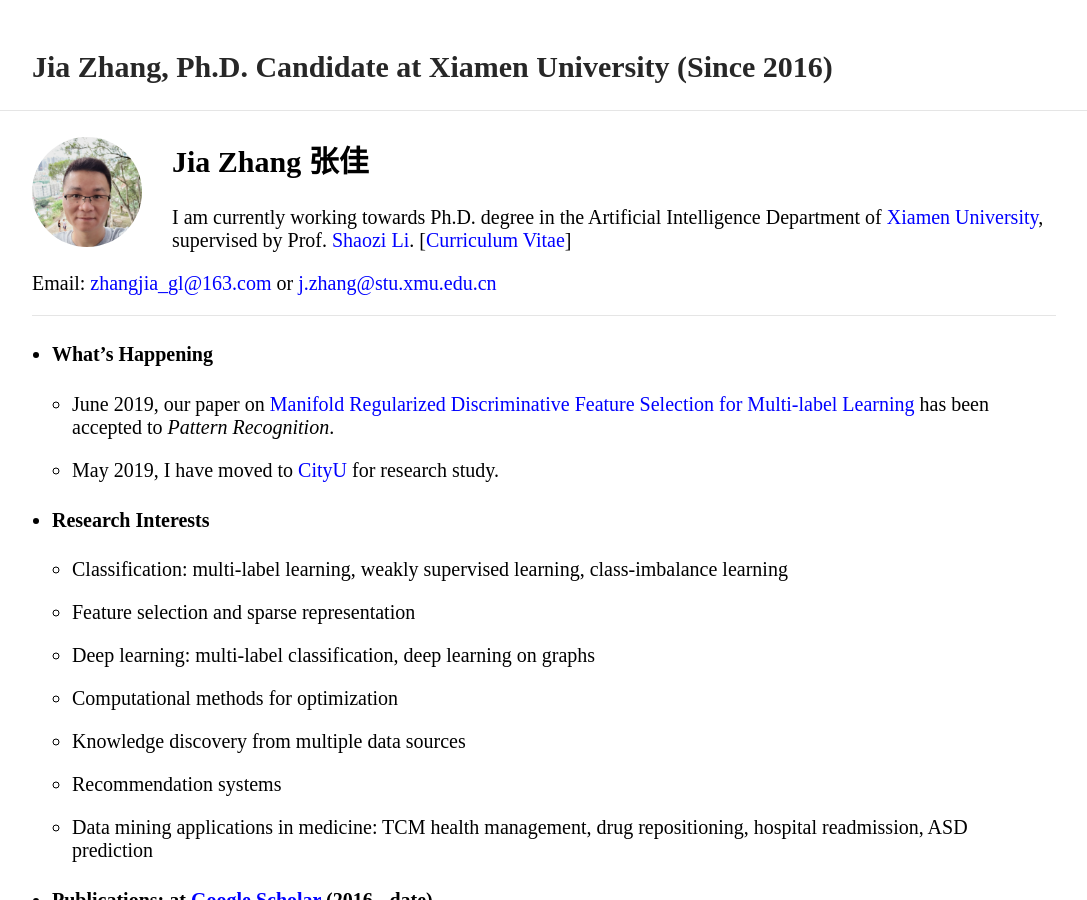
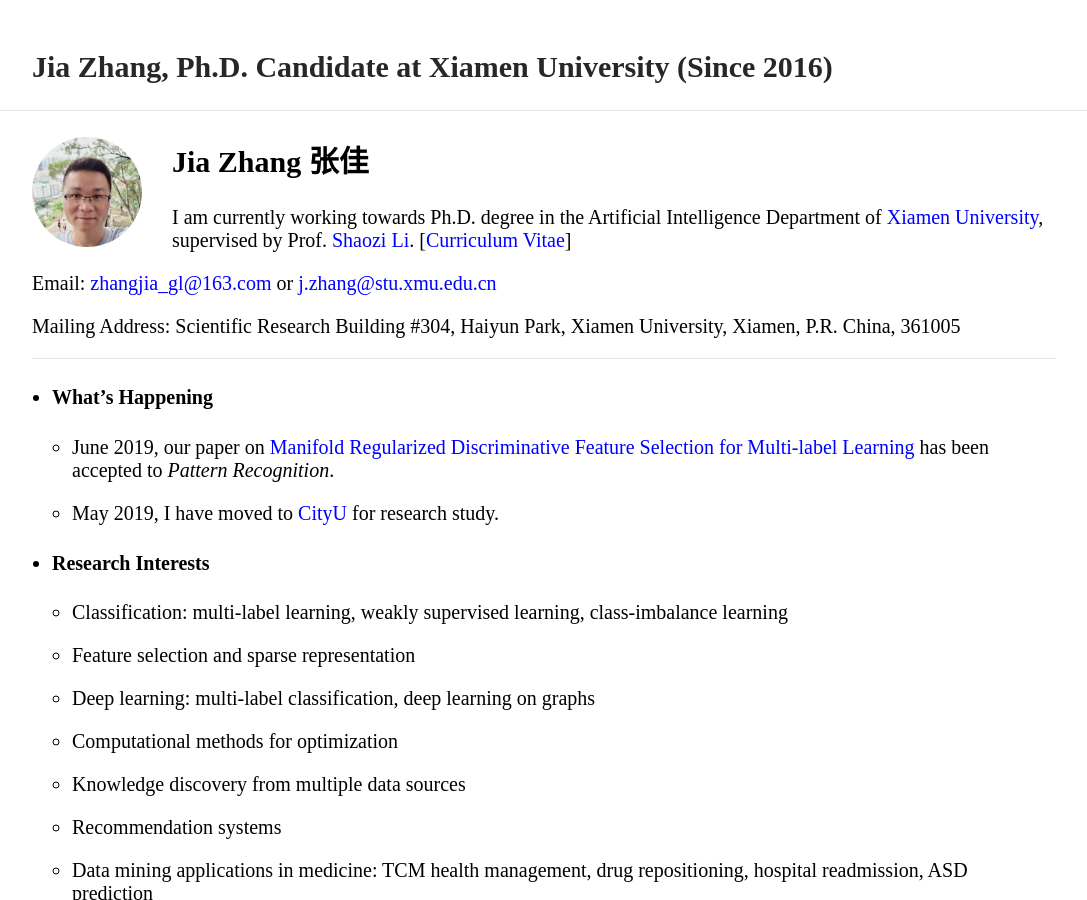
Before and after one commit to jiazhang-ml/jiazhang-ml.github.io, a Jekyll site: the page built from index.md, in a window 1280 px wide and 900 px high. Shown: the whole window, without its empty margins (96-1183 px from the left). Built offline with Jekyll 4.4.1, drawn with Linux system fonts in a browser that asks for light colours.

Commit message:
Update index.md

```diff
--- a/index.md
+++ b/index.md
@@ -9,6 +9,8 @@ layout: default
 I am currently working towards Ph.D. degree in the Artificial Intelligence Department of [Xiamen University](https://www.xmu.edu.cn/), supervised by Prof. [Shaozi Li](http://imt.xmu.edu.cn/szdw.html). [[Curriculum Vitae](resume.pdf)]
 
 Email: [zhangjia_gl@163.com](mailto:zhangjia_gl@163.com) or [j.zhang@stu.xmu.edu.cn](mailto:j.zhang@stu.xmu.edu.cn)
+
+Mailing Address: Scientific Research Building #304, Haiyun Park, Xiamen University, Xiamen, P.R. China, 361005
 
 ---
 
```
